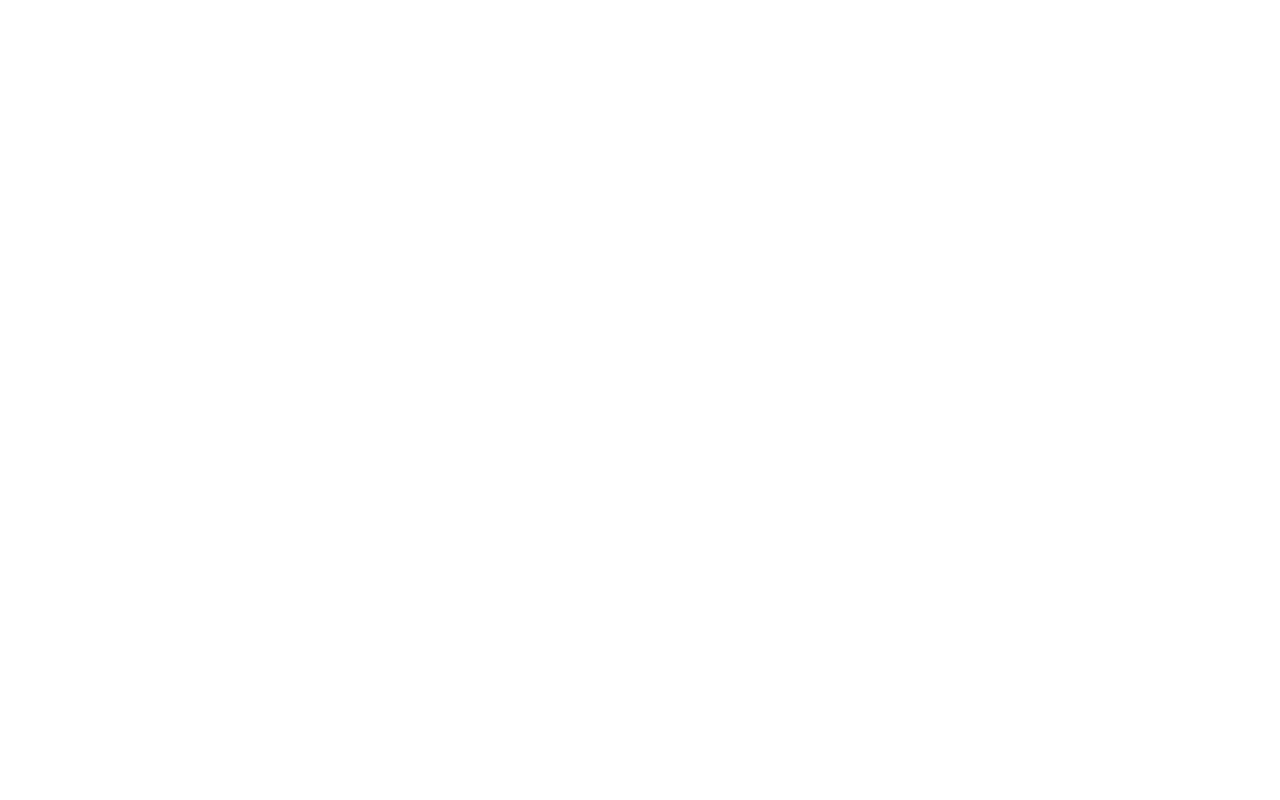
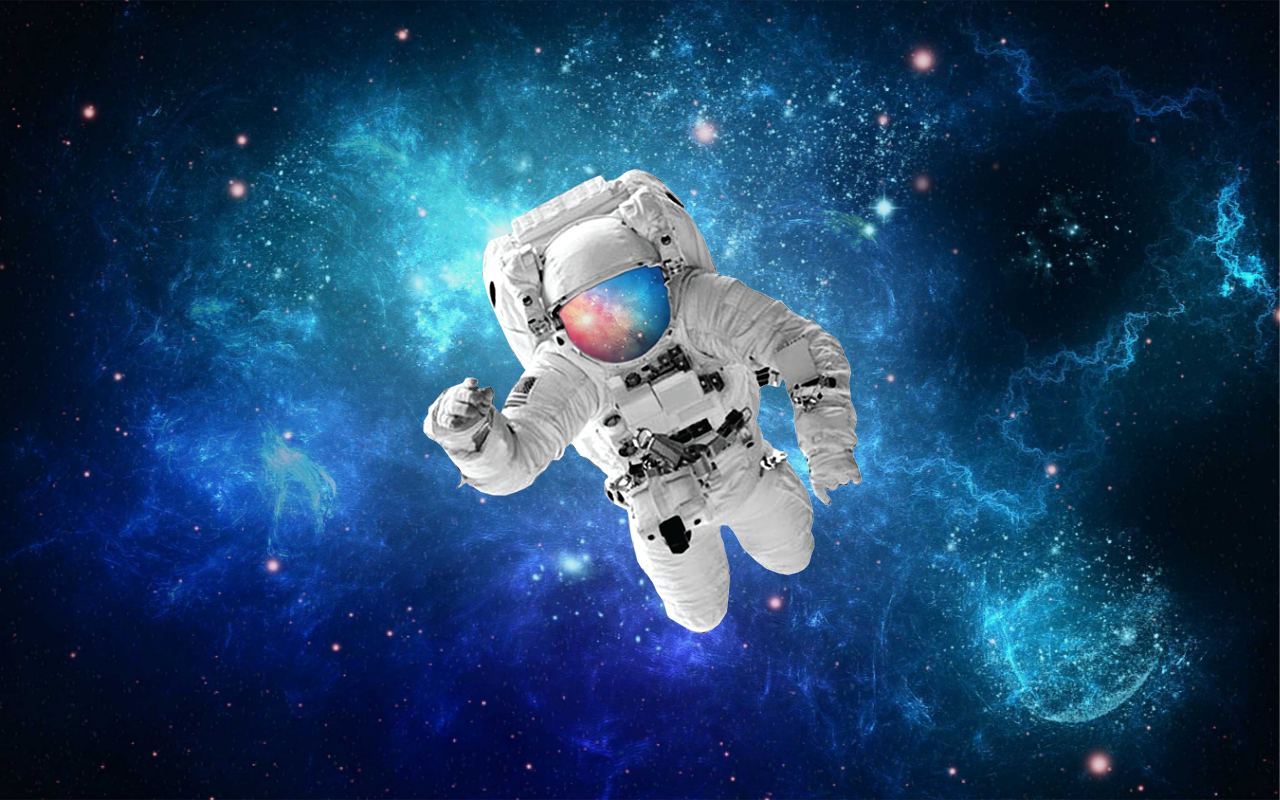
Before and after one commit to ElaineSouza88/html-css, a plain HTML site: page desafios/d011/index.html in a window 1280 px wide. Drawn offline with Linux system fonts and the light colour scheme.

Commit message:
Atualização dos exercícios e do desafio 11

```diff
--- a/desafios/d011/index.html
+++ b/desafios/d011/index.html
@@ -4,8 +4,45 @@
     <meta charset="UTF-8">
     <meta name="viewport" content="width=device-width, initial-scale=1.0">
     <title>Desafio do Astronauta</title>
+    <link rel="shortcut icon" href="imagens/favicon-astro.png" type="image/x-icon">
+    <style>
+        body {
+            margin: 0px;
+            padding: 0px;
+        }
+        #espaco  {
+            position: relative;
+            height: 100vh;
+
+            /* background-position: center center;
+               background-attachment: fixed;
+               background-image: url('imagens/espaco.jpg');
+            */
+
+            background: url("imagens/espaco.jpg") center center fixed;
+            background-size: cover;
+        }
+        #astronauta {
+            position: absolute;
+
+            /* background-image: url('imagens/astronauta.png');
+            background-position: center center;
+            background-repeat: no-repeat; */
+
+            background: url("imagens/astronauta.png") center center no-repeat;
+            transform: translate(-50%, -50%);
+            height: 600px;
+            width: 500px;
+            left: 50%;
+            top: 50%;
+        }
+    </style>
 </head>
 <body>
+    <section id="espaco">
+        <article id="astronauta">
 
+        </article>
+    </section>
 </body>
 </html>
```
Also changed, not shown: exercicios/ex022/fundo001.html (+4 -4 lines).
